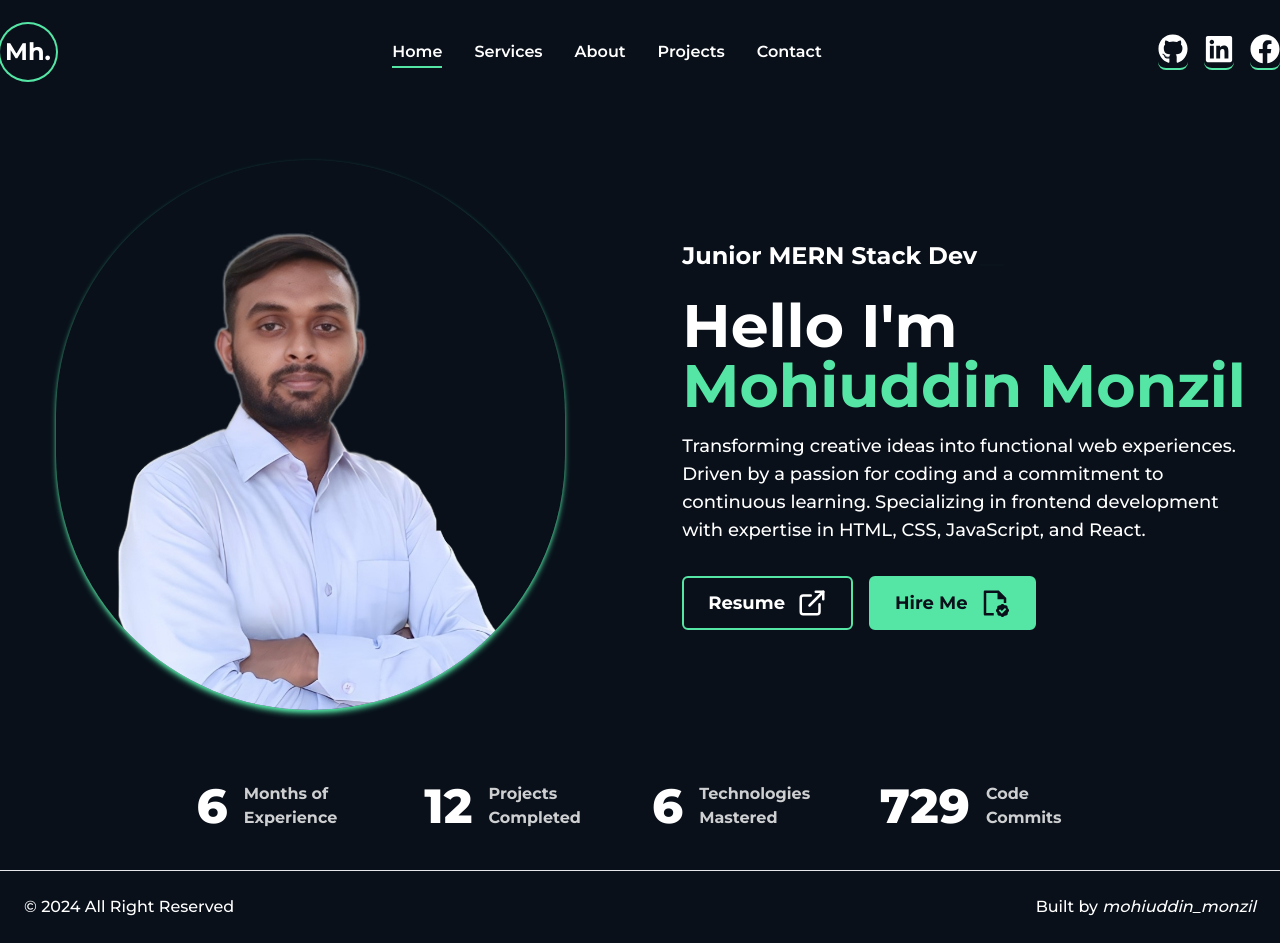
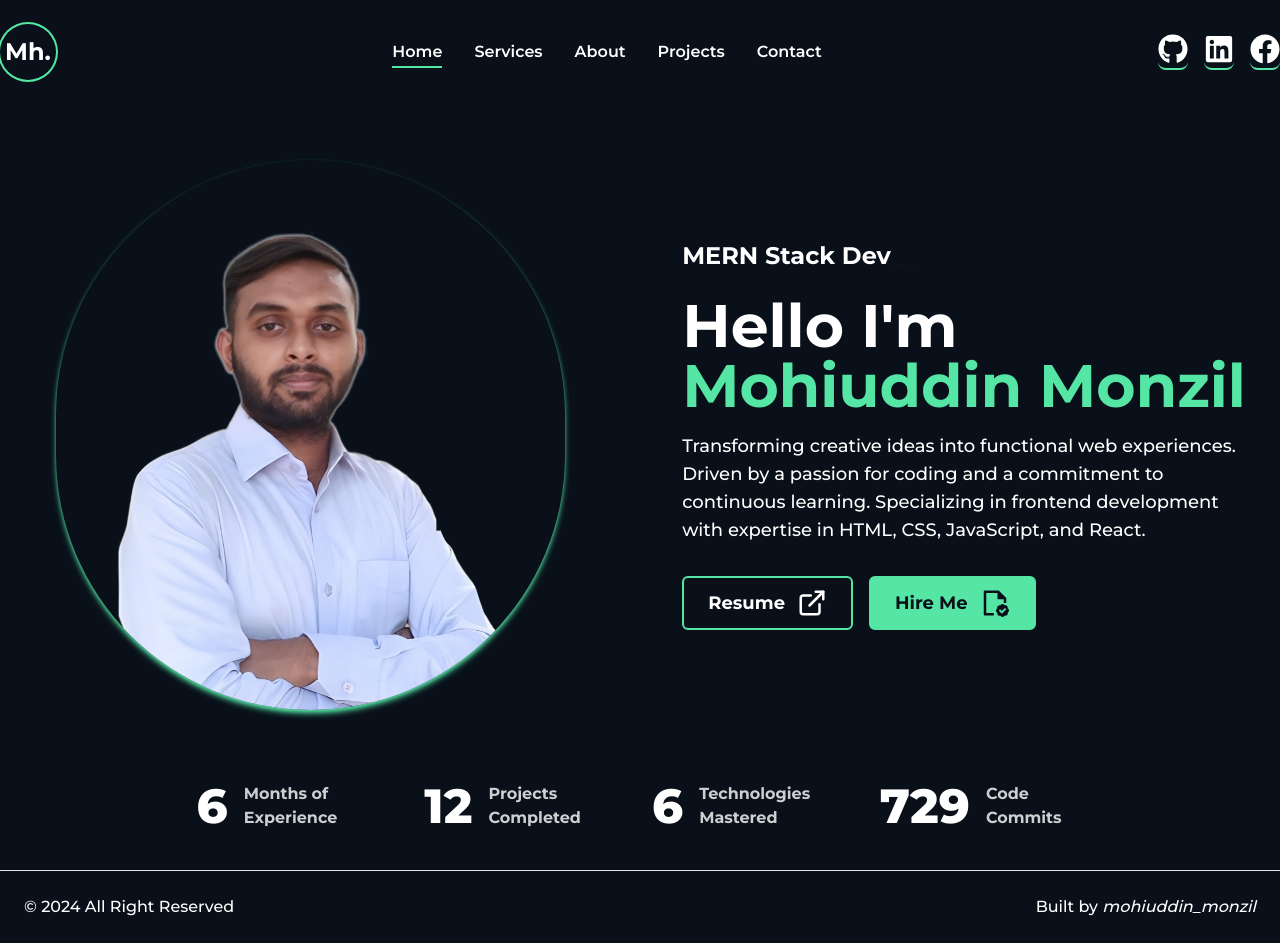
Before and after one commit to Mh-Monzil/monzil-portfolio, a Next.js app: page / in a window 1280 px wide. Built offline with nearby package versions, Linux system fonts and the light colour scheme.

Commit message:
update banner

```diff
--- a/src/app/page.js
+++ b/src/app/page.js
@@ -46,7 +46,6 @@
           </motion.div>
           <div className="md:w-1/2 space-y-4 text-center md:text-left">
             <p className="text-xl lg:text-2xl h-10">
-              Junior
               <Typewriter
                 words={[
                   " Frontend Developer",
@@ -83,9 +82,9 @@
                 data-aos-duration="1500"
                 data-aos-easing="ease-in-out">
                 <Link
-                href="/Monzil Frontend Developer Resume.pdf"
+                  href="https://drive.google.com/file/d/1N0oS08_rVAOeWo79NeiC5AsDDDYd6pRA/view?usp=sharing"
                   target="_blank"
-                download={true}
+                  // download={true}
                   className="bg-transparent border-2 border-primary text-white text-lg font-semibold lg:font-bold p-2.5 lg:px-6 flex items-center gap-3 w-fit rounded-md hover:bg-primary hover:text-dark transition-all ease-in-out duration-300"
                 >
                   Resume <FiExternalLink className="text-3xl" />
```
Lines whose indentation alone changed are shown as unchanged.
